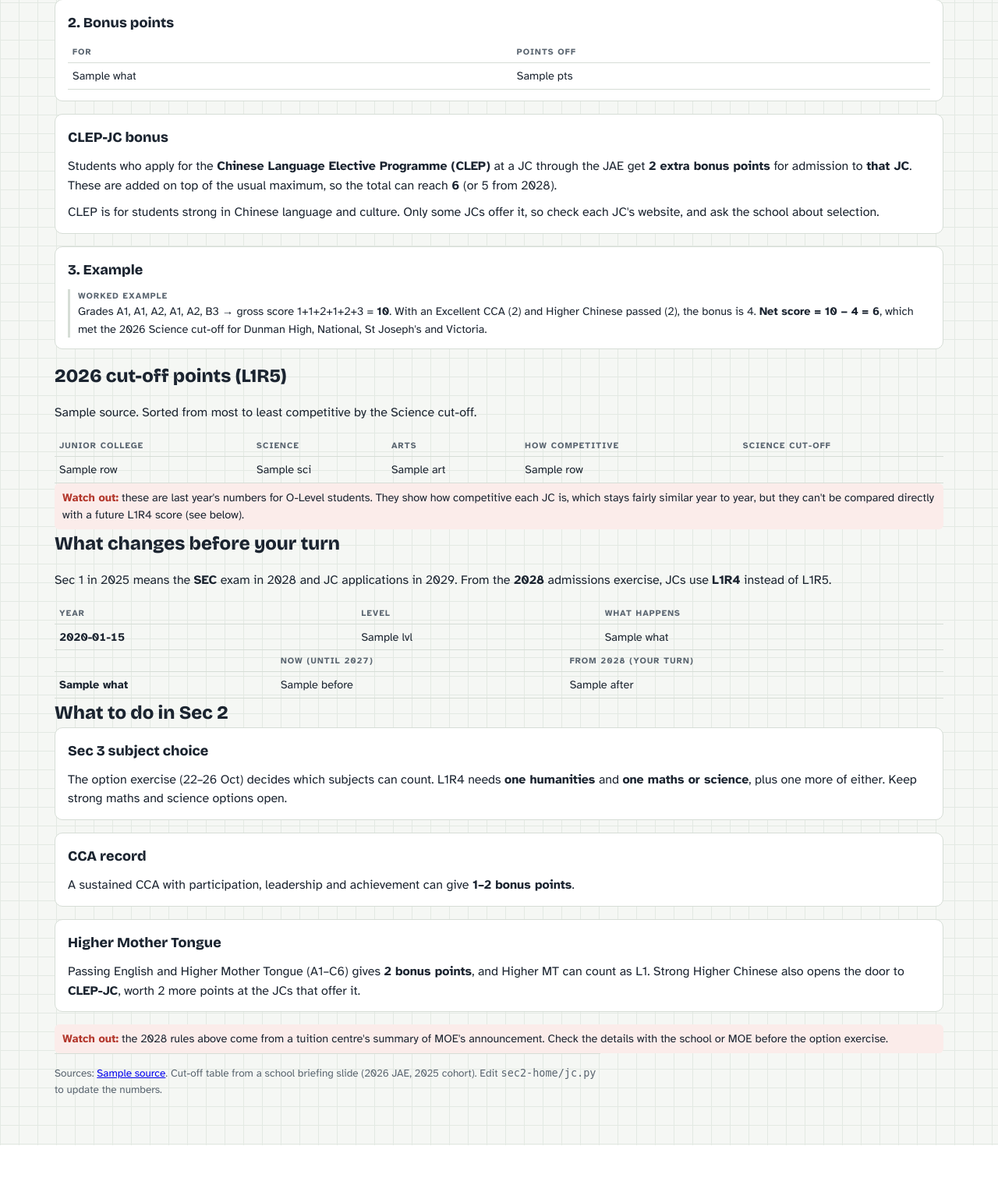
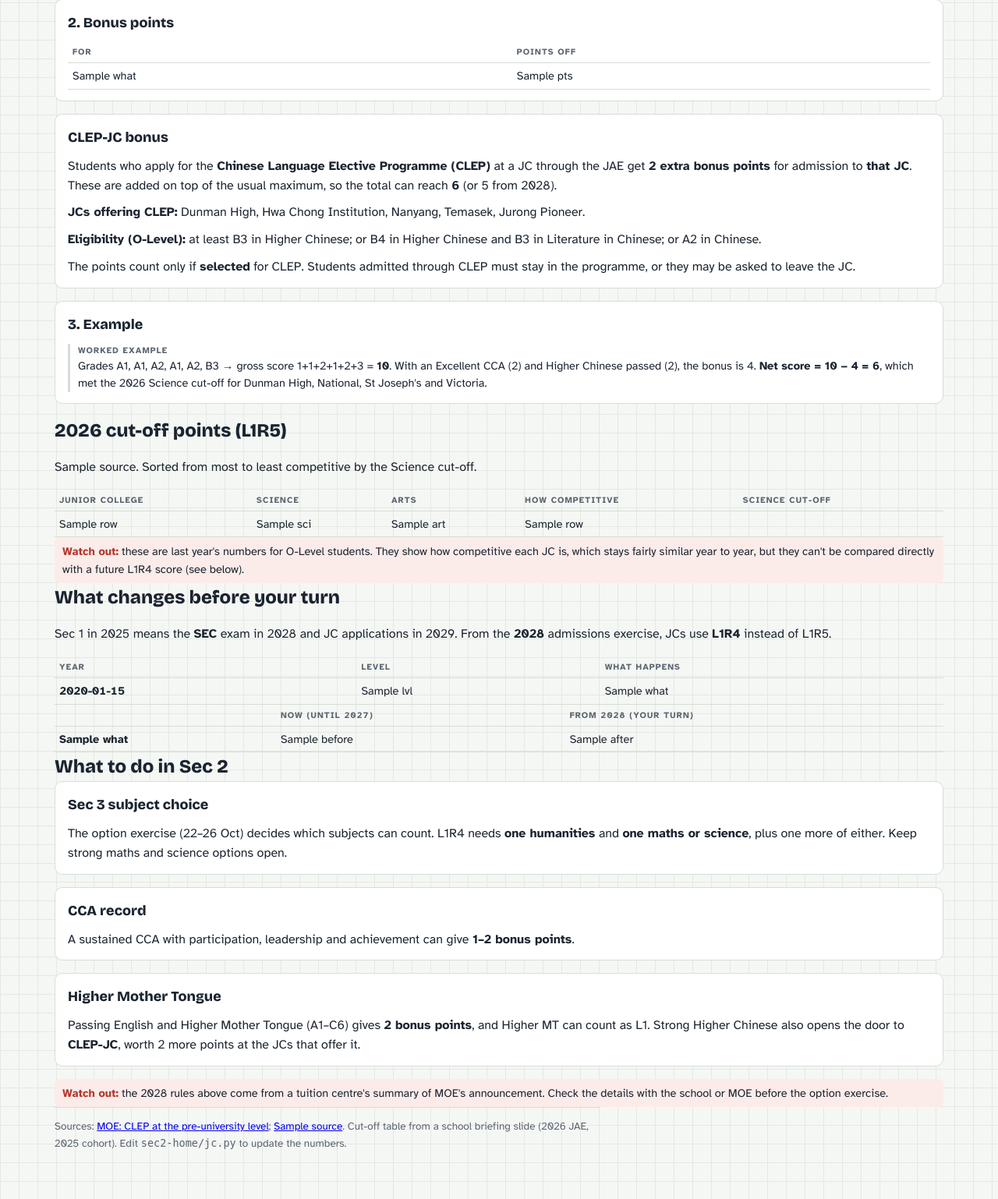
Before and after one commit to jicheng17/sec2-study-hub, a Flask app: template sec2-home/templates/jc.html in a window 1280 px wide. Shown: the part 861-2399 px from the top of the page at 78% size. Before the commit the page ends 2330 px from the top, so only its background shows below. Run offline with Flask 3, Linux system fonts and the light colour scheme; the template is opened without the code that fills it: most values are stand-ins (such as "Sample title", 1, 10 or a date in 2020).

Commit message:
JC guide: list CLEP-JC schools and eligibility (MOE)
Co-Authored-By: Claude Opus 5.5 <noreply@anthropic.com>
Claude-Session: https://claude.ai/code/session_01JT5EgJvA9GiJ3ejZYMxNtN

```diff
--- a/sec2-home/templates/jc.html
+++ b/sec2-home/templates/jc.html
@@ -48,7 +48,9 @@
     </article>
     <article class="card"><h3>CLEP-JC bonus</h3>
       <p>Students who apply for the <b>Chinese Language Elective Programme (CLEP)</b> at a JC through the JAE get <b>2 extra bonus points</b> for admission to <b>that JC</b>. These are added on top of the usual maximum, so the total can reach <b>6</b> (or 5 from 2028).</p>
-      <p>CLEP is for students strong in Chinese language and culture. Only some JCs offer it, so check each JC's website, and ask the school about selection.</p>
+      <p><b>JCs offering CLEP:</b> Dunman High, Hwa Chong Institution, Nanyang, Temasek, Jurong Pioneer.</p>
+      <p><b>Eligibility (O-Level):</b> at least B3 in Higher Chinese; or B4 in Higher Chinese and B3 in Literature in Chinese; or A2 in Chinese.</p>
+      <p>The points count only if <b>selected</b> for CLEP. Students admitted through CLEP must stay in the programme, or they may be asked to leave the JC.</p>
     </article>
     <article class="card"><h3>3. Example</h3>
       <div class="ex"><b>Worked example</b>Grades A1, A1, A2, A1, A2, B3 → gross score 1+1+2+1+2+3 = <strong>10</strong>. With an Excellent CCA (2) and Higher Chinese passed (2), the bonus is 4. <strong>Net score = 10 − 4 = 6</strong>, which met the 2026 Science cut-off for Dunman High, National, St Joseph's and Victoria.</div>
@@ -98,7 +100,7 @@
 </section>
 
 <footer>Sources:
-  {% for title, url in jc.SOURCES %}<a href="{{ url }}" target="_blank" rel="noopener">{{ title }}</a>{{ '; ' if not loop.last else '.' }}{% endfor %}
+  <a href="https://www.moe.gov.sg/education-in-sg/our-programmes/clep-jc" target="_blank" rel="noopener">MOE: CLEP at the pre-university level</a>; {% for title, url in jc.SOURCES %}<a href="{{ url }}" target="_blank" rel="noopener">{{ title }}</a>{{ '; ' if not loop.last else '.' }}{% endfor %}
   Cut-off table from a school briefing slide (2026 JAE, 2025 cohort). Edit <code>sec2-home/jc.py</code> to update the numbers.</footer>
 </div>
 </body>
```
